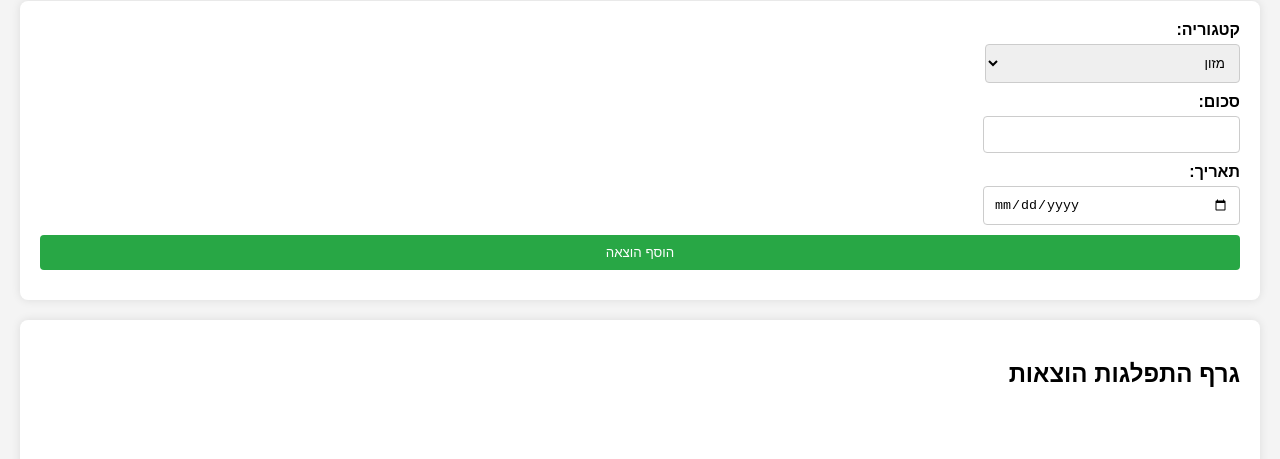
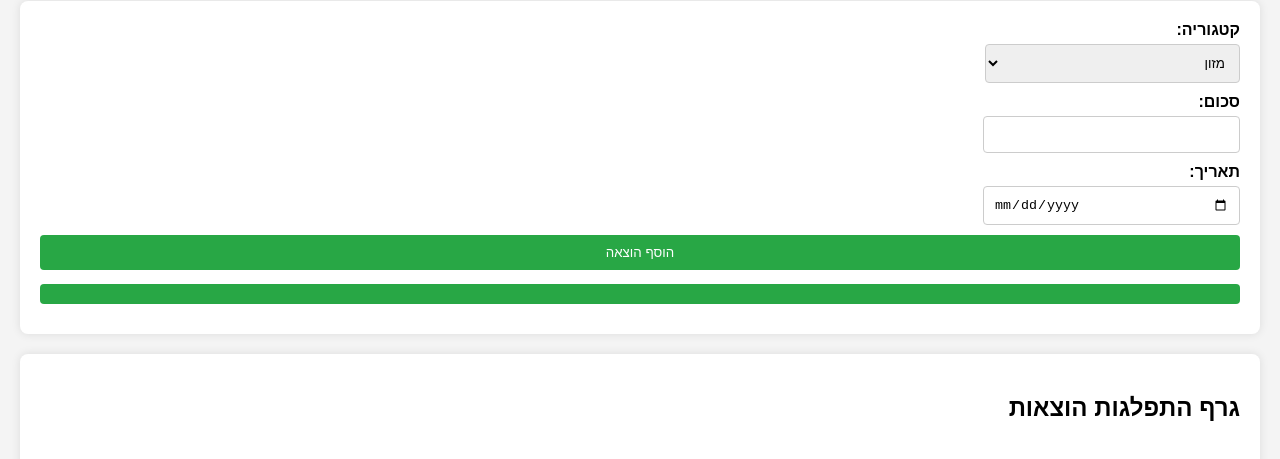
Before and after one commit to zamit00/expensesBudjet, a plain HTML site: page index.html in a window 1280 px wide. Shown: the part 99-558 px from the top of the page. Drawn offline with nearby package versions, Linux system fonts and the light colour scheme.

Commit message:
Update index.html

```diff
--- a/index.html
+++ b/index.html
@@ -95,6 +95,8 @@
         <input type="date" id="date" required>
 
         <button onclick="addExpense()">הוסף הוצאה</button>
+        <button onclick="clearh()"נקה הוצאותה</button>
+
     </div>
 
     <!-- גרף התפלגות -->
```
